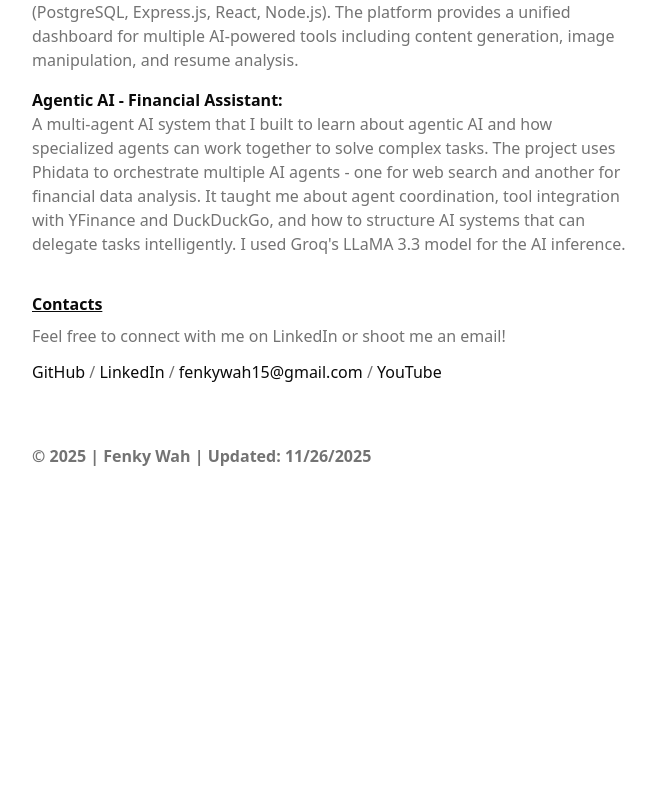
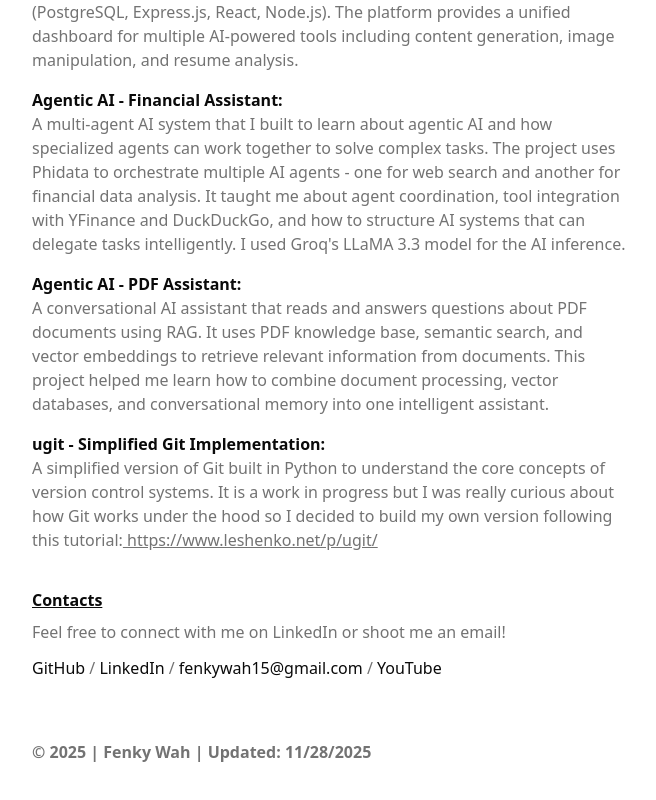
Before and after one commit to fenkur/my_portfolio, a Next.js app: page / in a window 1280 px wide. Shown: the part 1201-2001 px from the top of the page, without its empty margins (308-964 px from the left). Before the commit the page ends 1713 px from the top, so only its background shows below. Built offline with nearby package versions, Linux system fonts and the light colour scheme.

Commit message:
added pdf-assistant and ugit

```diff
--- a/app/page.tsx
+++ b/app/page.tsx
@@ -85,6 +85,25 @@ export default function Home() {
               It taught me about agent coordination, tool integration with YFinance and DuckDuckGo, and how to structure AI systems that can
               delegate tasks intelligently. I used Groq&apos;s LLaMA 3.3 model for the AI inference.
             </p>
+
+            <Link href='https://github.com/fenkur/agentic-ai/tree/main/pdf-assistant' className="hover:text-primary transition-colors">
+              <h1 className="font-semibold">Agentic AI - PDF Assistant:</h1>
+            </Link>
+            <p className="text-muted-foreground">
+              A conversational AI assistant that reads and answers questions about PDF documents using RAG. It uses PDF knowledge base, semantic search,
+              and vector embeddings to retrieve relevant information from documents. This project helped me learn how to combine document processing, vector databases,
+              and conversational memory into one intelligent assistant.
+            </p>
+
+            <Link href='https://github.com/fenkur/ugit' className="hover:text-primary transition-colors">
+              <h1 className="font-semibold">ugit - Simplified Git Implementation:</h1>
+            </Link>
+            <p className="text-muted-foreground">
+              A simplified version of Git built in Python to understand the core concepts of version control systems. It is a work in progress but
+              I was really curious about how Git works under the hood so I decided to build my own version following this tutorial:
+              <Link href='https://www.leshenko.net/p/ugit/' className="underline hover:text-primary"> https://www.leshenko.net/p/ugit/</Link>
+            </p>
+
           </div>
         </section>
         <Contacts />
--- a/components/Footer.tsx
+++ b/components/Footer.tsx
@@ -7,7 +7,7 @@ const Footer = () => {
     <footer>
       <div className="mx-auto max-w-screen-sm px-5 py-11">
         <div className="flex flex-col md:flex-row justify-between items-center">
-            <span className="text-muted-foreground font-semibold">© {currentYear} | Fenky Wah | Updated: 11/26/2025</span>
+            <span className="text-muted-foreground font-semibold">© {currentYear} | Fenky Wah | Updated: 11/28/2025</span>
         </div>
       </div>
     </footer>
```
